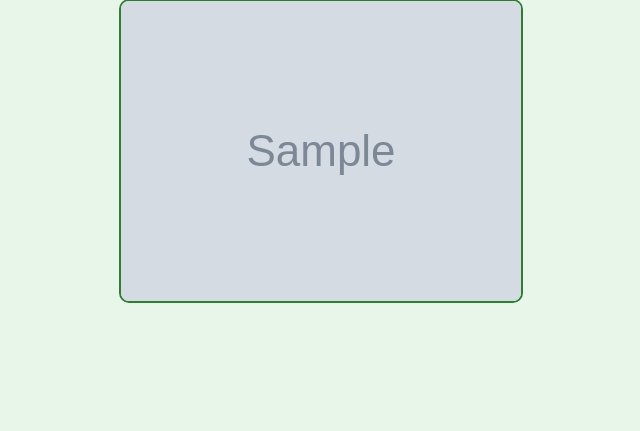
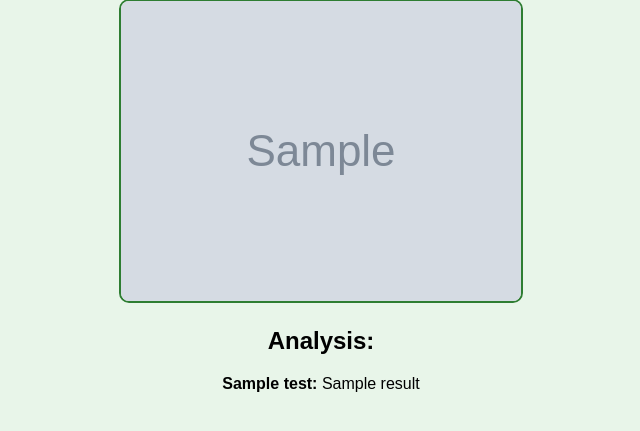
Before and after one commit to CODEREaDer24/Bc, a Flask app: template templates/report.html in a window 1280 px wide. Shown: the part 173-604 px from the top of the page, without its empty margins (319-959 px from the left). Run offline with Flask 2, Linux system fonts and the light colour scheme; the template is opened without the code that fills it: most values are stand-ins (such as "Sample title", 1, 10 or a date in 2020); grey boxes marked "Sample" are stand-in pictures.

Commit message:
Update report.html

```diff
--- a/templates/report.html
+++ b/templates/report.html
@@ -6,11 +6,23 @@
 </head>
 <body style="text-align:center; font-family:sans-serif; padding:50px; background:#e8f5e9;">
   <h1 style="color:#2e7d32;">Test Kit Image Received</h1>
+
   {% if image_url %}
     <p>Here's the image you uploaded:</p>
     <img src="{{ image_url }}" alt="Uploaded Test Kit" style="max-width:90%; height:auto; border:2px solid #2e7d32; border-radius:10px;">
+  {% endif %}
+
+  <h2>Analysis:</h2>
+  {% if results %}
+    <ul style="list-style:none; padding:0;">
+      {% for test, result in results.items() %}
+        <li style="margin-bottom:10px;">
+          <strong>{{ test }}:</strong> {{ result }}
+        </li>
+      {% endfor %}
+    </ul>
   {% else %}
-    <p>No image found.</p>
+    <p>No analysis available.</p>
   {% endif %}
 </body>
 </html>
```
